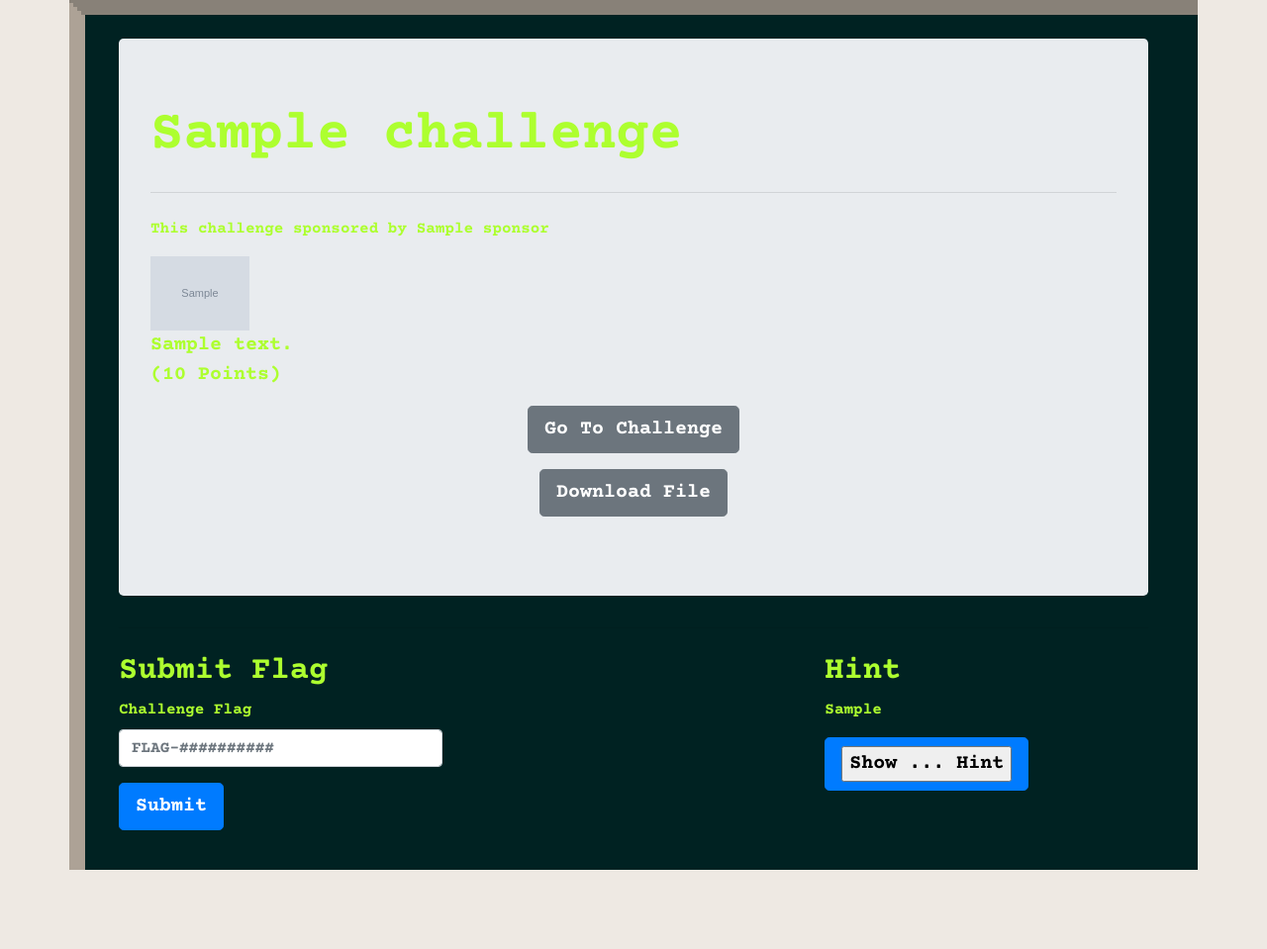
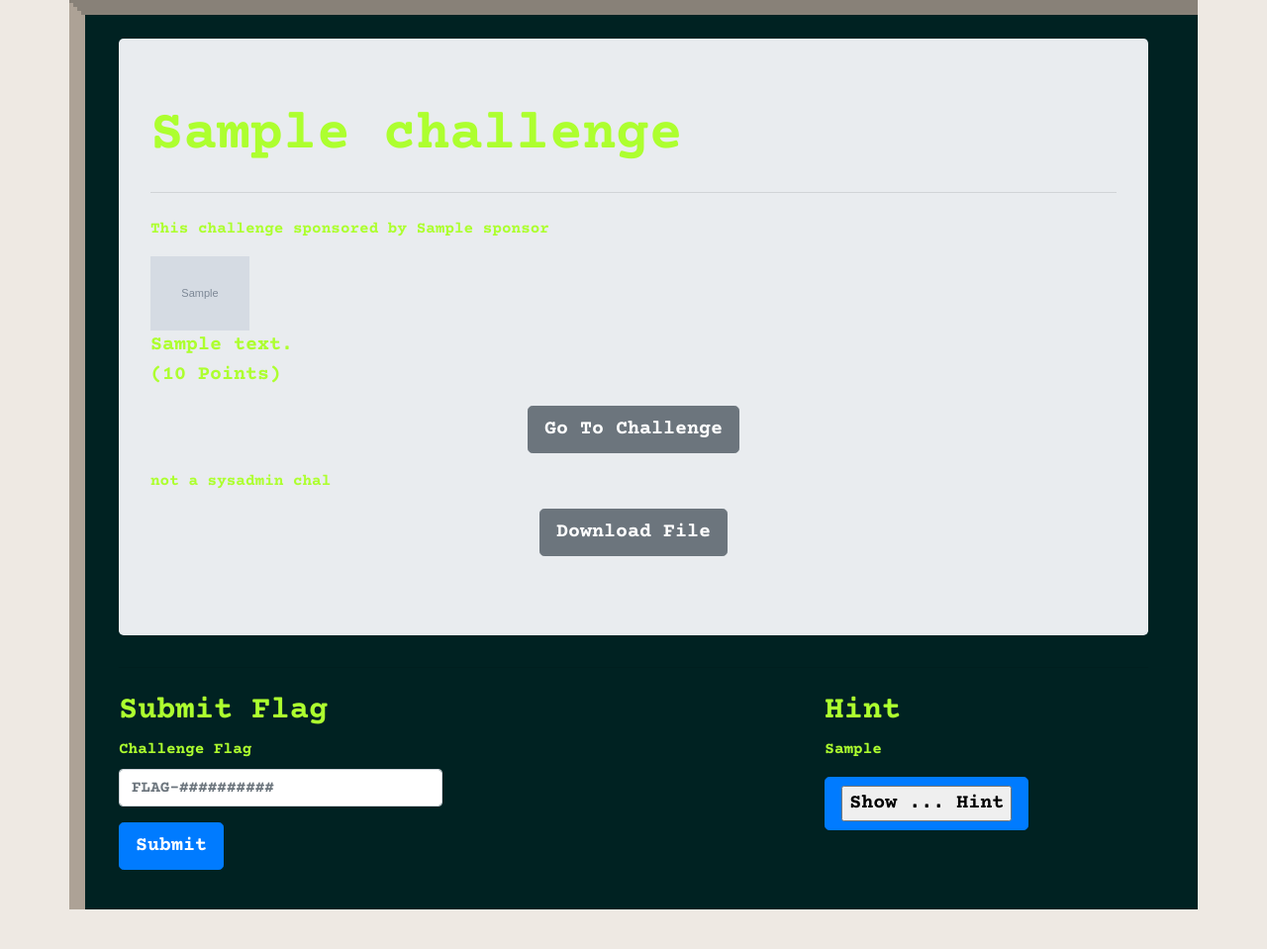
Before and after one commit to issessions/issessionsctf, a Django app: page /challenges/1/ in a window 1280 px wide. Shown: the part 176-1135 px from the top of the page at 99% size. Run offline with Django 3.2, Linux system fonts and the light colour scheme; a user stored in the database is signed in; tables that the repository leaves empty hold one stand-in row (values such as "Sample post"); grey boxes marked "Sample" are stand-in pictures; some libraries are stand-ins or nearby versions.

Commit message:
fixed team_sync more, added URL generator for sysadmin challenges(I think that's what it's supposed to be?)

```diff
--- a/django/ctf/ldap_ops.py
+++ b/django/ctf/ldap_ops.py
@@ -62,8 +62,8 @@ class LDAPOperator:
 
                 #put the team in the database if it isn't already in there
                 if(current_team == None):
-                    new_team = Team(name=team_name,contest=Contest.objects.get(name='c1'))
-                    new_team.save()
+                    current_team = Team(name=team_name,contest=Contest.objects.get(name='c1'),active=True)
+                    current_team.save()
                 # for every user that is a member of that team, get their sAMAccountName out of the LDAP and use it to
                 # get their name user object and put it in the memebers field of the Database
                 for member_num in range( 0,len(results[team_num][1]['member'])):
--- a/django/ctf/templates/ctf/challenge_detail.html
+++ b/django/ctf/templates/ctf/challenge_detail.html
@@ -12,6 +12,7 @@
                                           target="_blank">Go To
                     Challenge</a></p>
             {% endif %}
+            <p>{{ sysadmin_url }}</p>
             {% if challenge.minio_file_id %}
                 <p class="text-center"><a href="{% url 'ctf-download' challenge.category challenge.minio_file_id %}" class="btn btn-secondary btn-lg" role="button"
                                           target="_blank">Download File</a></p>
--- a/django/ctf/views.py
+++ b/django/ctf/views.py
@@ -8,6 +8,7 @@ from django.http import HttpResponse, StreamingHttpResponse
 from django.shortcuts import redirect
 from django.shortcuts import render
 from django.utils import timezone
+import hashlib
 import logging
 from django.views import generic
 from minio import Minio
@@ -122,8 +123,17 @@ class ChallengeDetailView(LoginRequiredMixin, generic.DetailView):
         my_team = self.request.user.profile.current_team
         context['team'] = my_team
 
+        current_challenge = context['challenge']
+        context['sysadmin_url'] = "not a sysadmin chal"
+        if (current_challenge.category == "sysadmin"):
+            team_hash = hashlib.md5(str(my_team.secret).encode('utf-8'))  #.encode('utf-8')
+            team_hash = team_hash.hexdigest()
+            sysadmin_url = "sysadmin-api-url.com/" + current_challenge.name + '/' + my_team.name + '/' + str(team_hash  )
+            logging.debug(sysadmin_url)
+            context['sysadmin_url'] = sysadmin_url
+
+
         #checking to see if hint should be sent
-        current_challenge = context['challenge']
         flag_objects = current_challenge.flags.all()
         hints = my_team.hints.filter(challenge=current_challenge)
         already_hinted = False
```
